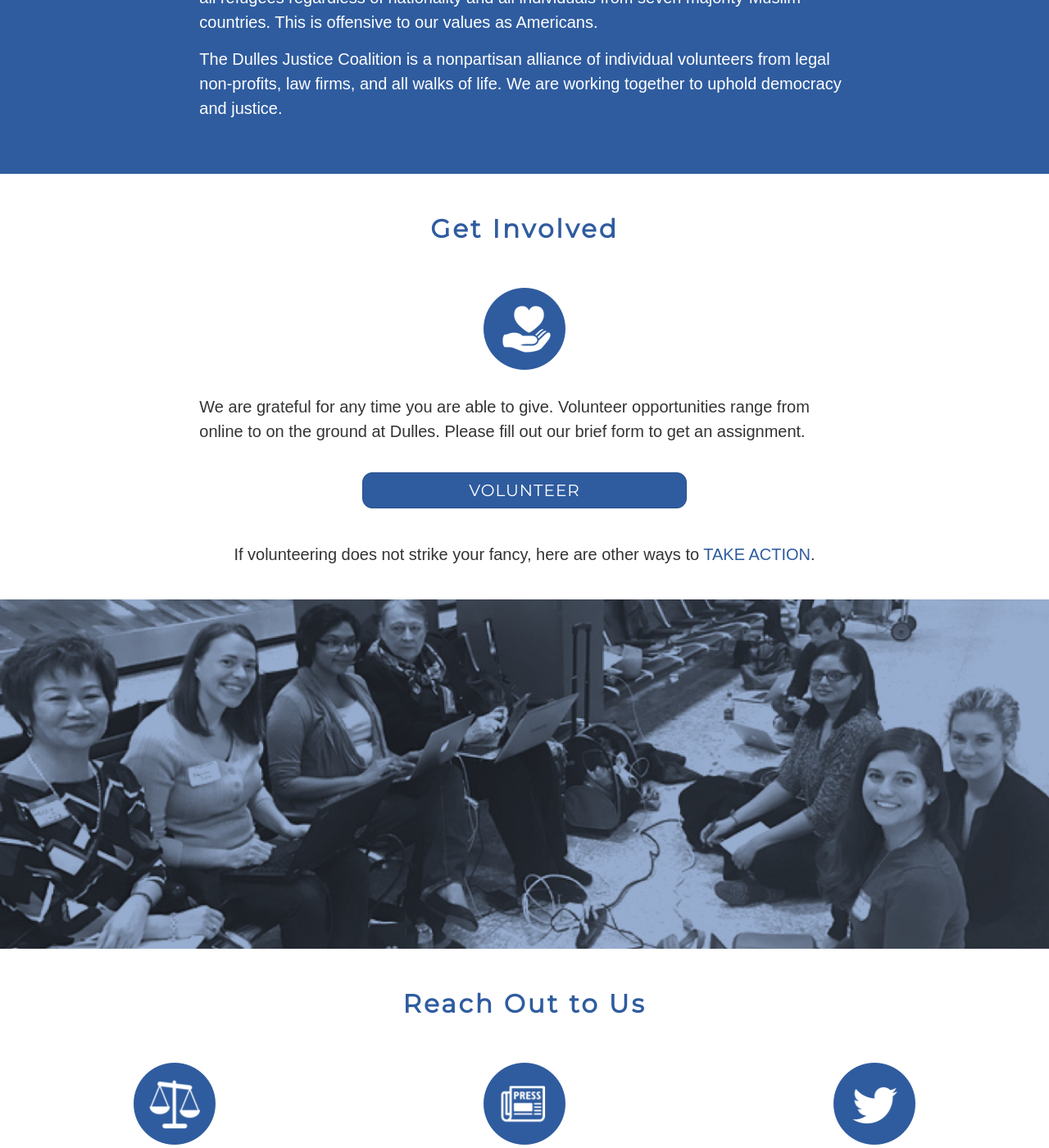
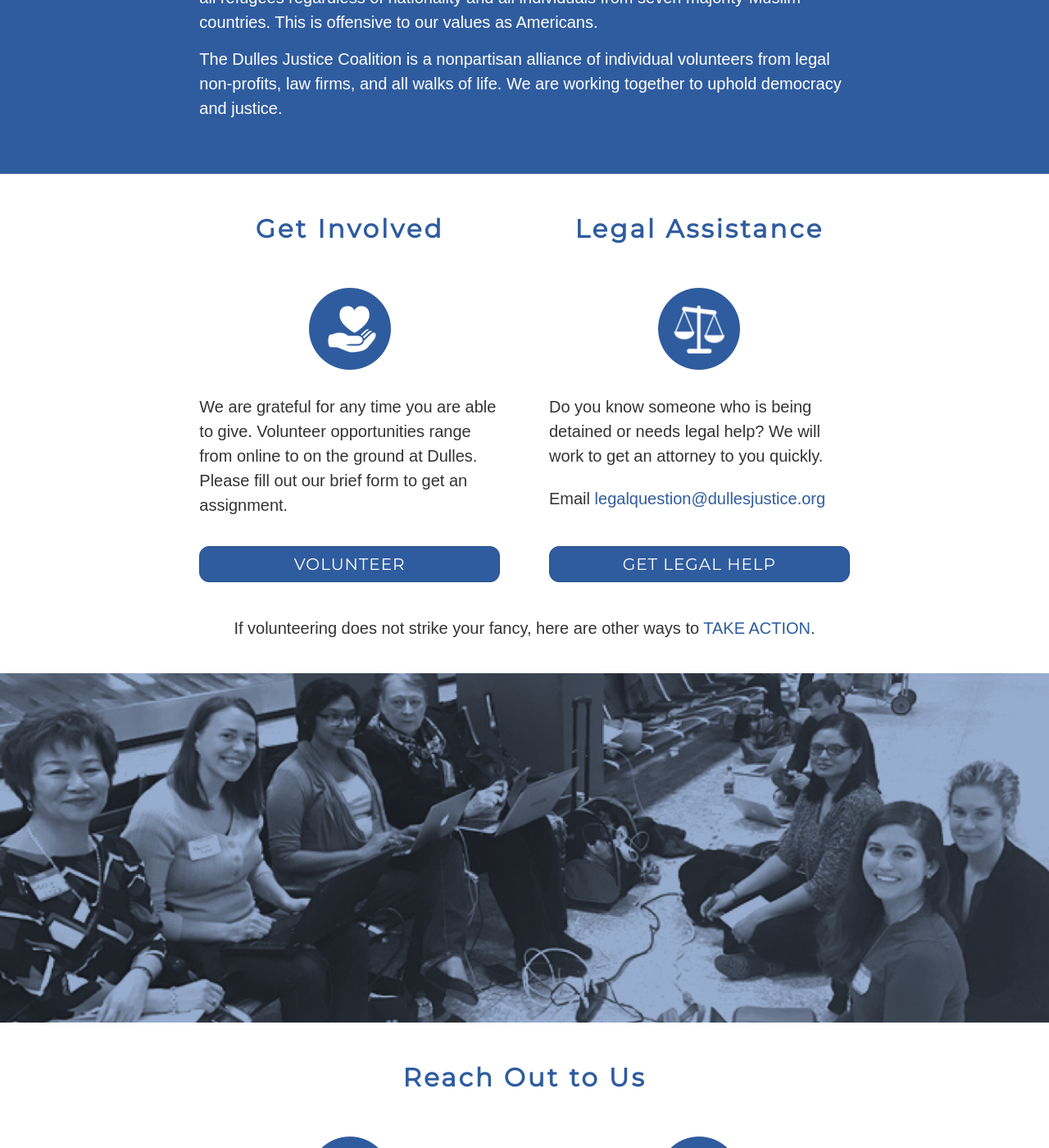
Before and after one commit to dullesjustice/site, a Jekyll site: the page built from index.html, in a window 1280 px wide and 1400 px high, scrolled down 672 px. Shown: the whole window at 82% size. Built offline with Jekyll 4.4.1, drawn with Linux system fonts in a browser that asks for light colours; some web fonts are replaced; some of the changed text lies outside the part shown.

Commit message:
Move up legal help

```diff
--- a/index.html
+++ b/index.html
@@ -19,16 +19,27 @@
       </p>
     </div>
   </div>
-  <div class="row">
-    <div class="col-sm-8 col-sm-offset-2"><h2>Get Involved</h2></div>
-  </div>
   <div class="row getinvolved">
-    <div class="col-sm-8 col-sm-offset-2 col-xs-12">
+    <div class="col-sm-4 col-sm-offset-2 col-xs-12">
+      <h2>Get Involved</h2>
       <img class="centered" src="{{ site.baseurl }}/images/Icon-Volunteer.png" />
       <p>
         We are grateful for any time you are able to give. Volunteer opportunities range from online to on the ground at Dulles. Please fill out our brief form to get an assignment.
       </p>
-      <a class="spaced btn btn-primary col-sm-6 col-sm-offset-3 col-xs-10 col-xs-offset-1" href="https://goo.gl/forms/sh1EhJHuWAan4YtE3">VOLUNTEER</a>
+      <a class="spaced btn btn-primary" href="https://goo.gl/forms/sh1EhJHuWAan4YtE3">VOLUNTEER</a>
+    </div>
+    <div class="col-sm-4 col-xs-12">
+      <h2>Legal Assistance</h2>
+      <img class="centered" src="{{ site.baseurl }}/images/Icon-Legal.png" />
+      <p>
+        Do you know someone who is being detained or needs legal help? We will work to get an attorney to you quickly.
+      </p>
+      <p>
+        Email <a href="mailto:legalquestion@dullesjustice.org">legalquestion@dullesjustice.org</a>
+      </p>
+      <a class="spaced btn btn-primary" href="mailto:legalquestion@dullesjustice.org">
+        GET LEGAL HELP
+      </a>
     </div>
   </div>
   <div class="row pad25">
@@ -43,14 +54,7 @@
     </div>
   </div>
   <div class="row padbottom50">
-    <div class="col-sm-4 col-xs-12">
-      <img class="centered" src="{{ site.baseurl }}/images/Icon-Legal.png" />
-      <h3 class="centered">Get Legal Assistance</h3>
-      <p>
-        Do you know someone who is being detained or needs legal help? We will work to get an attorney to you quickly. <a href="{{ site.baseurl }}/legal/">REACH OUT</a>
-      </p>
-    </div>
-    <div class="col-sm-4 col-xs-12">
+    <div class="col-sm-4 col-xs-12 col-sm-offset-2">
       <img class="centered" src="{{ site.baseurl }}/images/Icon-Press.png" />
       <h3 class="centered">Press Inquries</h3>
       <p>Are you a member of the media wishing to speak with one of our team members? <a href="{{ site.baseurl }}/press/">REACH OUT</a></p>
```
